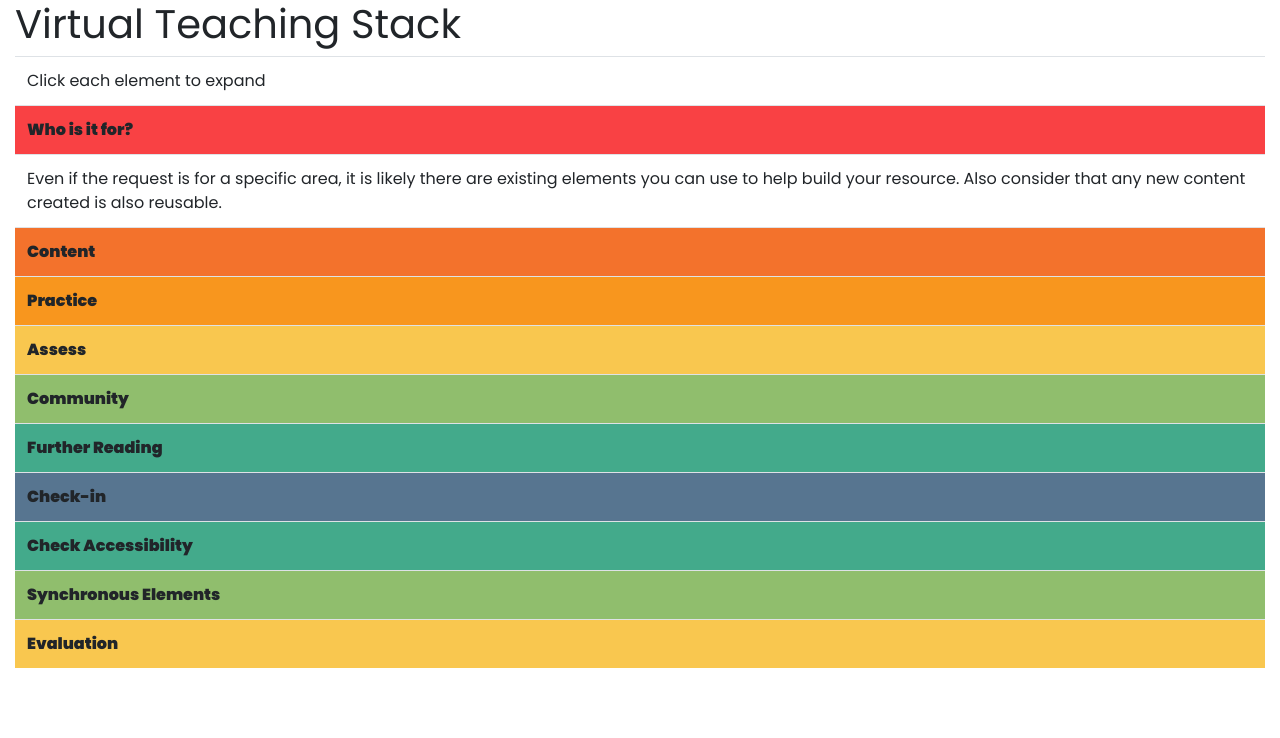
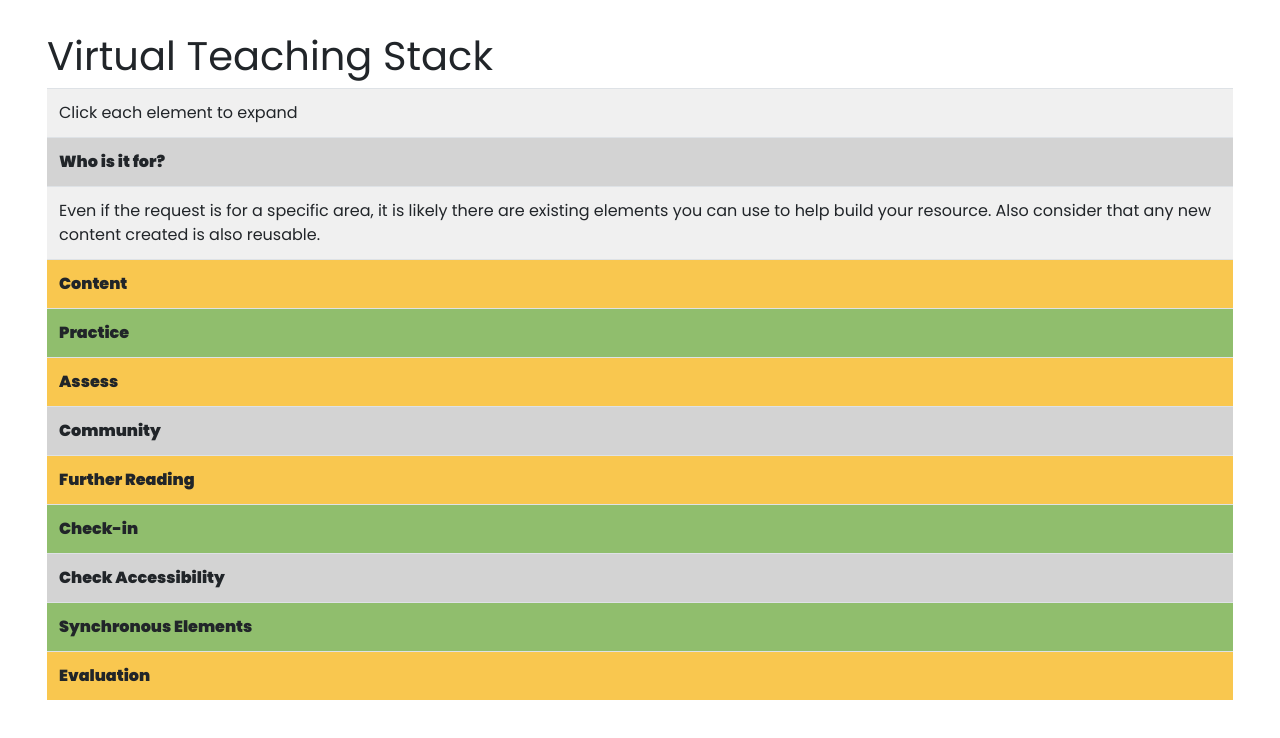
Before and after one commit to rosbell/rosbell.github.io, a plain HTML site: page index.html in a window 1280 px wide. Both pictures are taken after a click on the element "Who is it for?". Drawn offline with nearby package versions, Linux system fonts and the light colour scheme.

Commit message:
Updated colours temporarily

```diff
--- a/style.css
+++ b/style.css
@@ -2,6 +2,12 @@ html *
 {
   font-family: 'Poppins', sans-serif !important;
 }
+body {
+ max-width: 100%;
+  margin: 0 auto;
+  padding: 2em;
+}
+
 th
 {
   font: 16px;
@@ -9,11 +15,75 @@ th
 .expanding-table
 {
     display:table;
-    width:75%;
+    width:100%;
 }
+
+td
+{
+background-color: #F0F0F0;
+}
+
 tr#row1
 {
- background-color: #F94144;
+  border-radius: 15px;
+ border-color: #F94144;
+ background-color: lightgrey;
+  width: 75%;
+}
+
+tr#row2
+{
+ background-color: #F9C74F;
+  width: 75%;
+}
+tr#row3
+{
+ background-color: #90BE6D;
+  width: 75%;
+}
+tr#row4
+{
+ background-color: #F9C74F;
+  width: 75%;
+}
+tr#row5
+{
+ background-color: lightgrey;
+  width: 75%;
+}
+tr#row6
+{
+ background-color: #F9C74F;
+  width: 75%;
+}
+tr#row7
+{
+ background-color: #90BE6D;
+  width: 75%;
+}
+tr#row8
+{
+ background-color: lightgray;
+  width: 75%;
+}
+tr#row9
+{
+ background-color: #90BE6D;
+  width: 75%;
+}
+tr#row10
+{
+ background-color: #F9C74F;
+  width: 75%;
+}
+
+
+
+/* tr#row1
+{
+  border-radius: 15px;
+ border-color: #F94144;
+ background-color: lightgrey;
   width: 75%;
 }
 
@@ -61,4 +131,4 @@ tr#row10
 {
  background-color: #F9C74F;
   width: 75%;
-}
+} */
```
